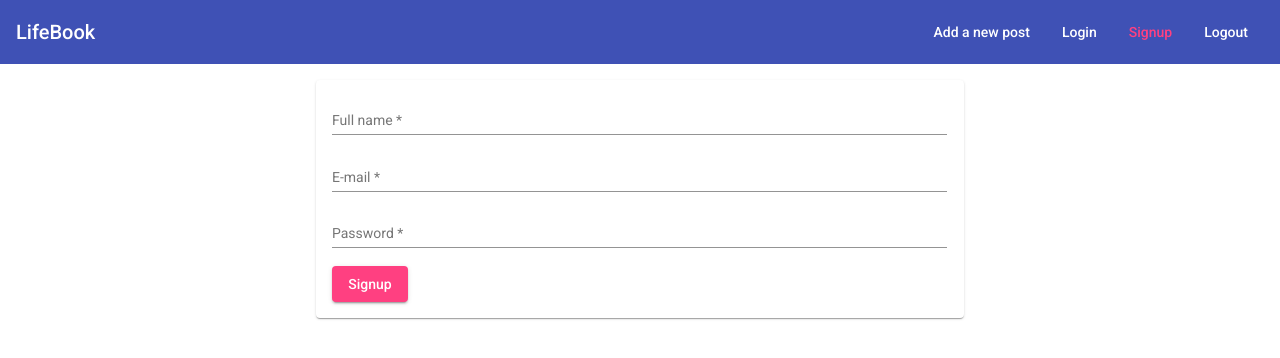
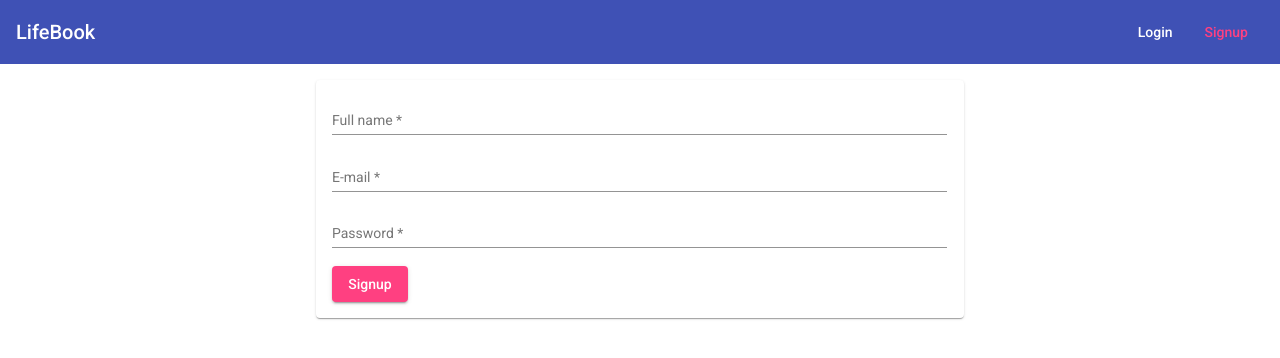
Before and after one commit to mitach/mean-app, an Angular app in the folder fe/: page /signup in a window 1280 px wide. Shown: the top 358 px of the page. Built offline with nearby package versions, Linux system fonts and the light colour scheme.

Commit message:
Fixed auth buttons (header component) after login

```diff
--- a/fe/src/app/auth/auth.service.ts
+++ b/fe/src/app/auth/auth.service.ts
@@ -25,6 +25,9 @@ export class AuthService {
 
     this.http.post(this.baseURL + '/signup', authData)
       .subscribe(response => {
+
+        this.login(email, password);
+
         this.router.navigate(['/']);
       });
   }
@@ -47,7 +50,6 @@ export class AuthService {
           const now = new Date();
           const expirationDate = new Date(now.getTime() + expiresInDuration * 1000);
           this.saveAuthData(token, expirationDate, this.userId);
-          console.log(expirationDate);
 
           this.router.navigate(['/']);
         }
@@ -64,9 +66,15 @@ export class AuthService {
     this.router.navigate(['/']);
   }
 
+  getIsAuth() {
+    return this.isAuthenticated;
+  }
+
+  getAuthStatusListener() {
+    return this.authStatusListener.asObservable();
+  }
+
   private setAuthTimer(duration: number) {
-    console.log('setting timer: ' + duration);
-
     this.tokenTimer = setTimeout(() => {
       this.logout();
     }, duration * 1000);
--- a/fe/src/app/core/header/header.component.html
+++ b/fe/src/app/core/header/header.component.html
@@ -3,23 +3,28 @@
   <span class="spacer"></span>
 
   <ul>
-    <li>
+
+    <li *ngIf="!userIsAuthenticated">
+      <a mat-button routerLink="/login" routerLinkActive="mat-accent">
+        Login
+      </a>
+    </li>
+
+    <li *ngIf="!userIsAuthenticated">
+      <a mat-button routerLink="/signup" routerLinkActive="mat-accent">
+        Signup
+      </a>
+    </li>
+
+    <li *ngIf="userIsAuthenticated">
       <a mat-button routerLink="/create" routerLinkActive="mat-accent">
         Add a new post
       </a>
     </li>
-    <li>
-      <a mat-button routerLink="/login" routerLinkActive="mat-accent">
-        Login
-      </a>
+
+    <li *ngIf="userIsAuthenticated">
+      <button mat-button (click)="onLogout()">Logout</button>
     </li>
-    <li>
-      <a mat-button routerLink="/signup" routerLinkActive="mat-accent">
-        Signup
-      </a>
-    </li>
-    <li>
-      <button mat-button>Logout</button>
-    </li>
+
   </ul>
 </mat-toolbar>
--- a/fe/src/app/core/header/header.component.ts
+++ b/fe/src/app/core/header/header.component.ts
@@ -1,15 +1,32 @@
-import { Component, OnInit } from '@angular/core';
+import { Component, OnDestroy, OnInit } from '@angular/core';
+import { Subscription } from 'rxjs';
+import { AuthService } from 'src/app/auth/auth.service';
 
 @Component({
   selector: 'app-header',
   templateUrl: './header.component.html',
   styleUrls: ['./header.component.css']
 })
-export class HeaderComponent implements OnInit {
+export class HeaderComponent implements OnInit, OnDestroy {
+  userIsAuthenticated = false;
+  private authListenerSubs: Subscription;
 
-  constructor() { }
+  constructor(private authService: AuthService) { }
 
   ngOnInit(): void {
+    this.userIsAuthenticated = this.authService.getIsAuth();
+    this.authListenerSubs = this.authService.getAuthStatusListener()
+      .subscribe(isAuthenticated => {
+        this.userIsAuthenticated = isAuthenticated;
+      });
+  }
+
+  onLogout() {
+    this.authService.logout();
+  }
+
+  ngOnDestroy(): void {
+    this.authListenerSubs.unsubscribe();
   }
 
 }
```
Also changed, not shown: 1 other file (tests, documents, lock files or other folders).
